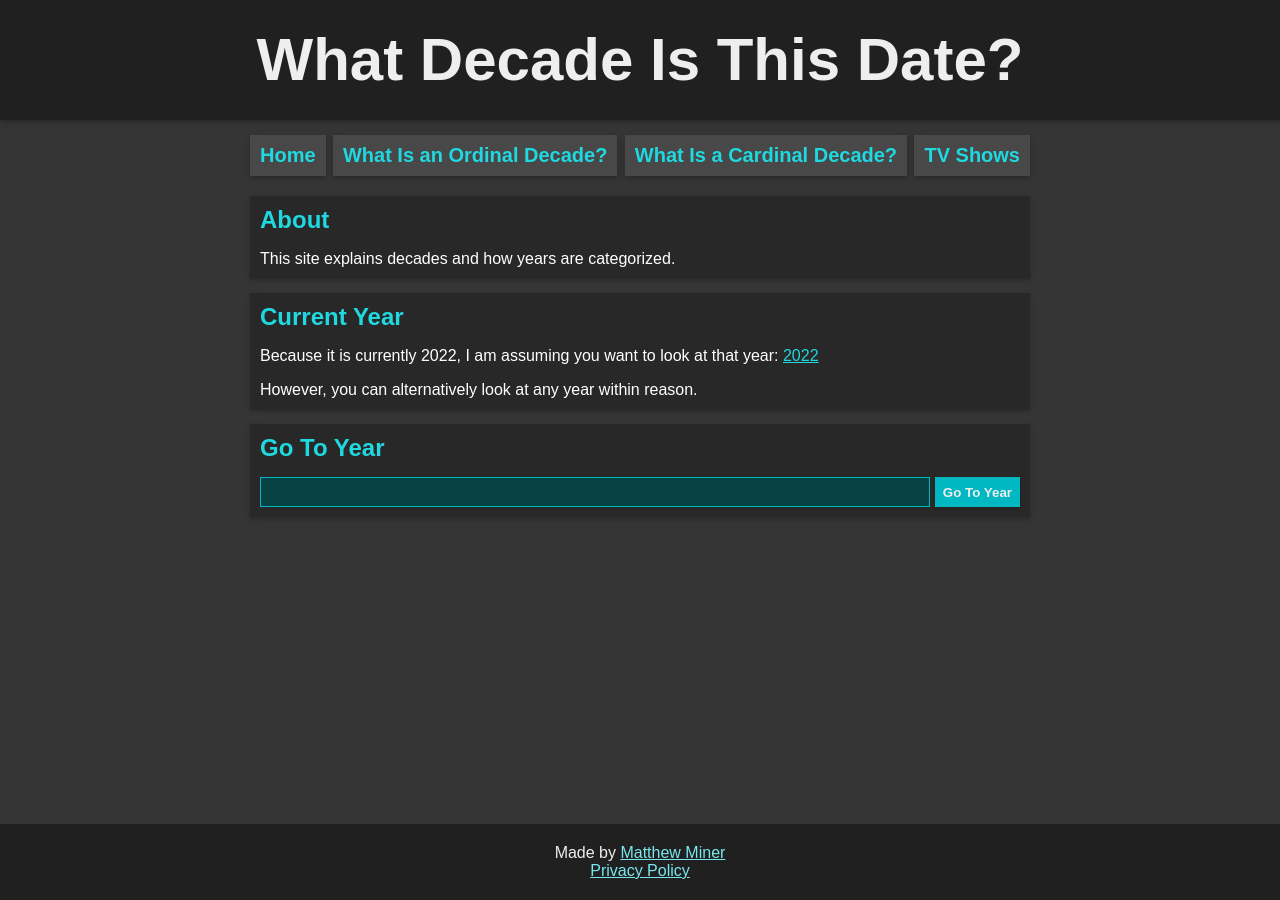
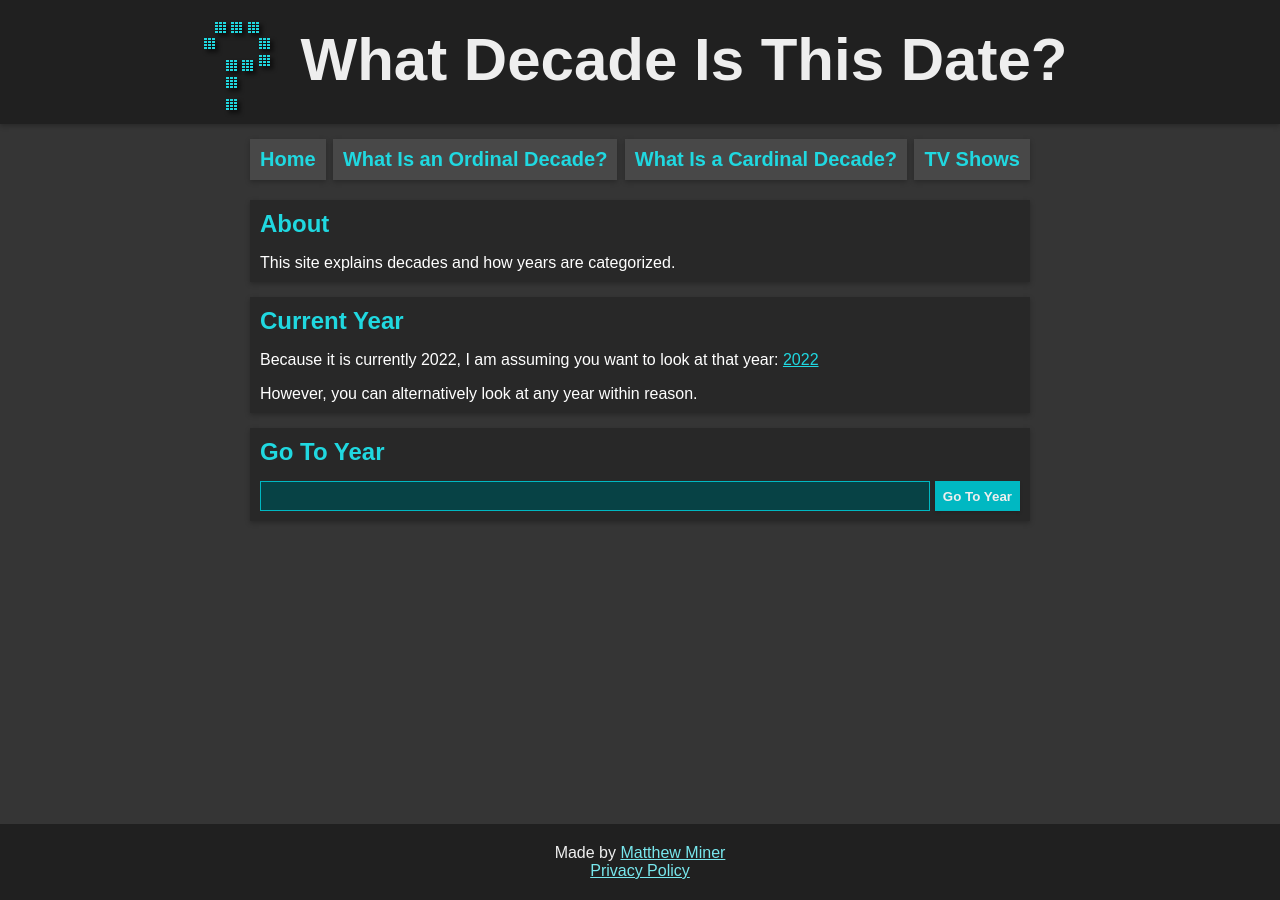
Before and after one commit to mminer237/whatdecadeisthis.date, a Jekyll site: the page built from index.html, in a window 1280 px wide. Built offline with Jekyll 4.4.1, drawn with Linux system fonts in a browser that asks for light colours.

Commit message:
Add icon

```diff
--- a/_includes/header.html
+++ b/_includes/header.html
@@ -1,6 +1,6 @@
 <header>
 	<a href="/">
-		<!-- <img src="/assets/logo.svg" alt="Logo" width="100" height="100"> -->
+		<img src="/icon.gif" alt="Logo" width="88" height="88">
 		<h1>What Decade Is This Date?</h1>
 	</a>
 </header>
--- a/_layouts/default.html
+++ b/_layouts/default.html
@@ -15,7 +15,7 @@
 				  enable_page_level_ads: true
 			 });
 		</script>{% endif %}
-		<link rel="icon" href="/favicon.ico">
+		<link rel="icon" type="image/gif" sizes="16x16" href="/favicon.gif">
 		<meta charset="UTF-8">
 		{% if site.author %}
 		<meta name="author" content="{{ site.author.name }}">
--- a/css/style.scss
+++ b/css/style.scss
@@ -36,6 +36,9 @@ header {
 	}
 	a {
 		text-decoration: none;
+	}
+	a:hover {
+		filter: brightness(1.4);
 	}
 	img {
 		image-rendering: crisp-edges;
```
Also changed, not shown: favicon.gif (added), favicon.ico (added), icon.gif (added).
